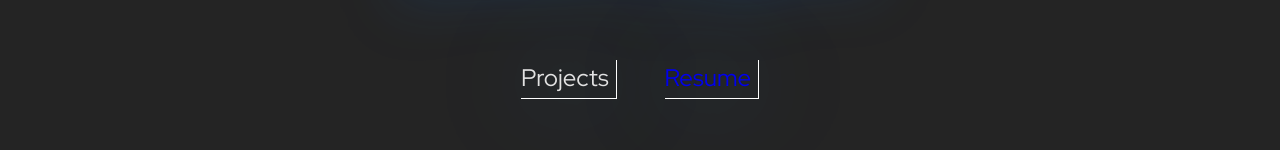
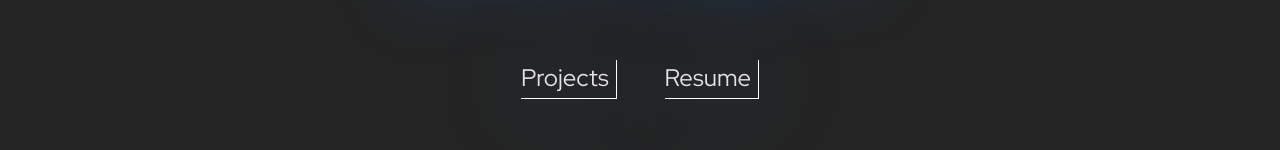
Before and after one commit to jwbw29/vite-portfolio, a React (Vite) app: page / in a window 1280 px wide. Shown: the part 405-555 px from the top of the page. Built offline with nearby package versions, Linux system fonts and the light colour scheme.

Commit message:
Add color style to anchor tag

```diff
--- a/src/index.css
+++ b/src/index.css
@@ -26,6 +26,10 @@ h1 {
 }
 
 h3 {
+  color: rgba(255, 255, 255, 0.87);
+}
+
+a {
   color: rgba(255, 255, 255, 0.87);
 }
 
```
